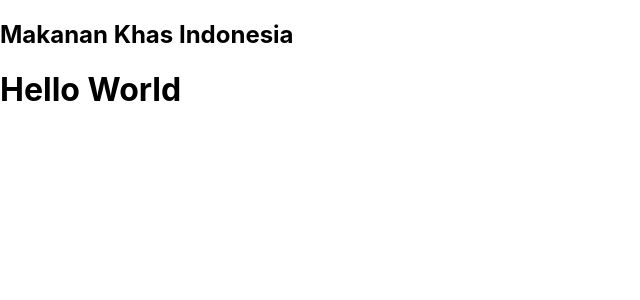
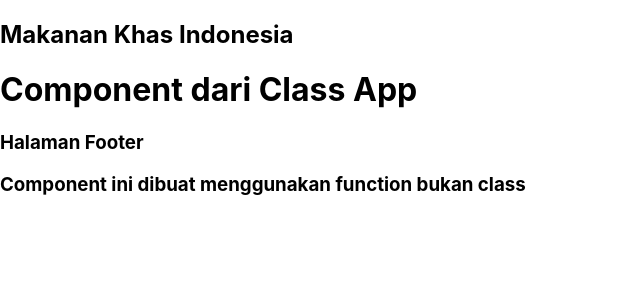
Before and after one commit to Hikmaalakbaar/hello-react, a React (Create React App) app: page / in a window 1280 px wide. Shown: the top 300 px of the page, without its empty margins (0-640 px from the left). Built offline with nearby package versions, Linux system fonts and the light colour scheme.

Commit message:
Materi 11: Function Component Dalam 1 File

```diff
--- a/src/App.js
+++ b/src/App.js
@@ -1,13 +1,22 @@
 import { Component } from 'react';
 import Header from './Header';
 
+const Footer = function(){
+  return(
+    <div>
+      <h3>Halaman Footer</h3>
+      <h3>Component ini dibuat menggunakan function bukan class</h3>
+    </div>
+  );
+}
 
 class App extends Component{
   render(){
     return(
       <div>
         <Header/>
-        <h1>Hello World</h1>
+        <h1>Component dari Class App</h1>
+        <Footer/>
       </div>
     );
   }
```
